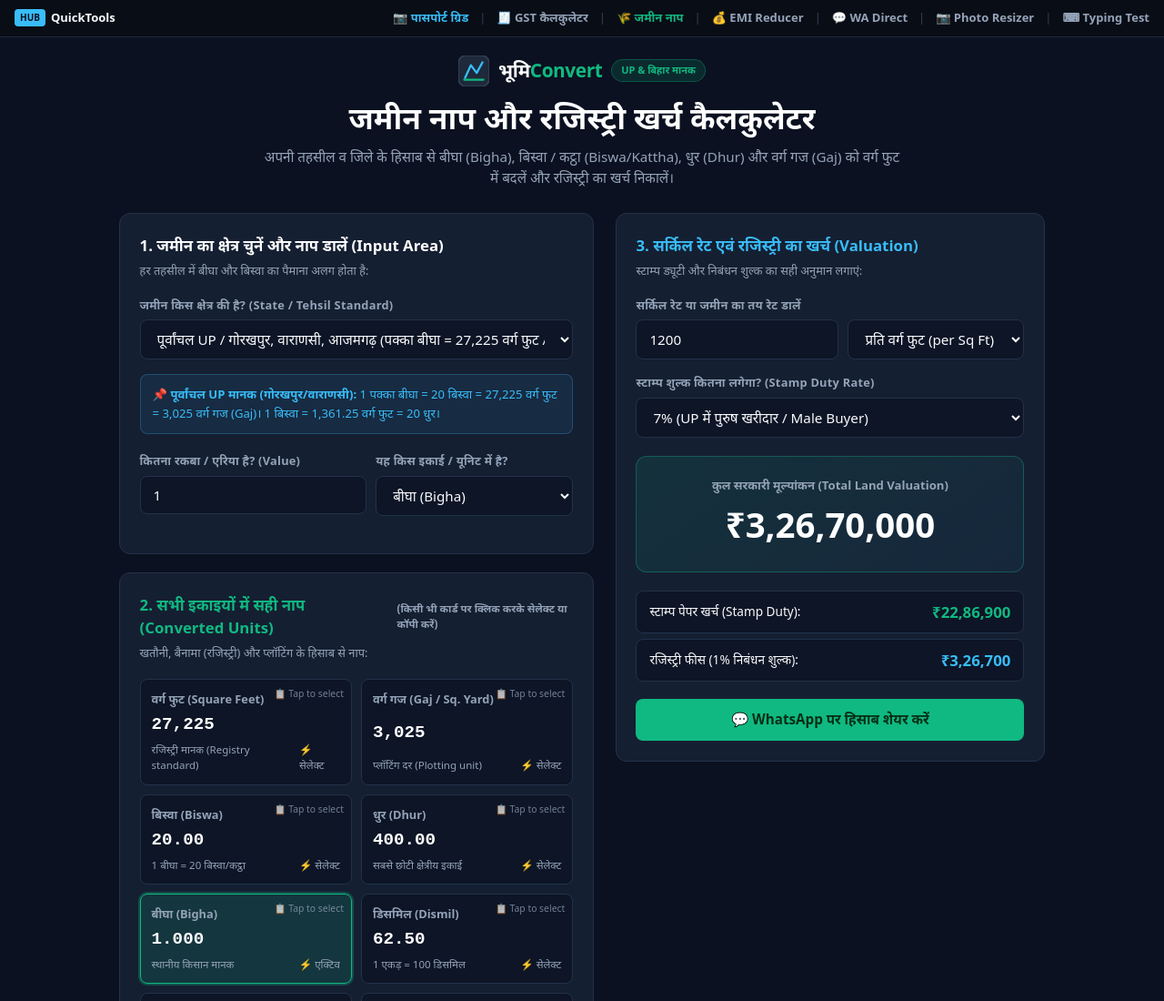
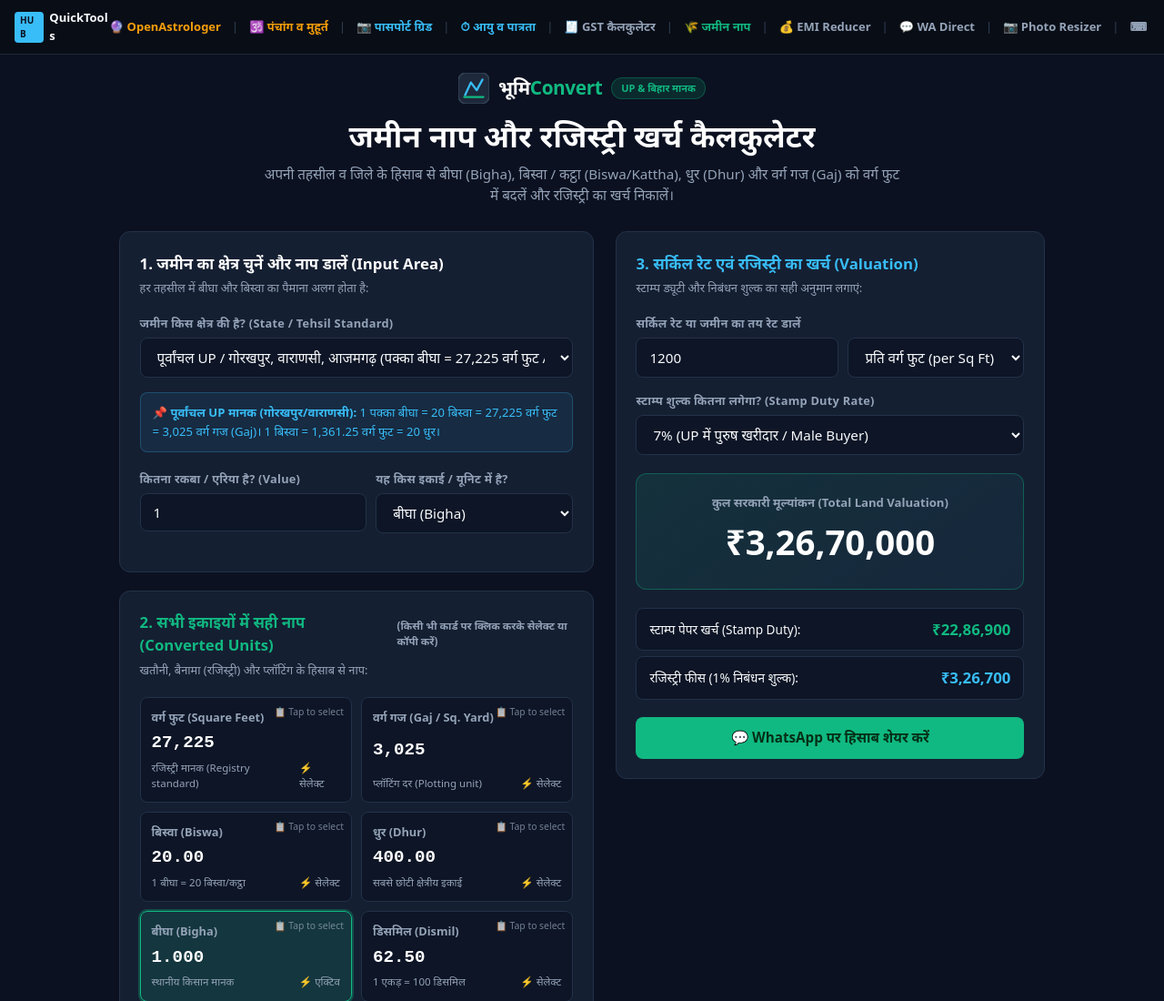
Before and after one commit to unknownuniversem-blip/land-converter, a plain HTML site: page index.html in a window 1280 px wide. Shown: the top 1100 px of the page at 91% size. Drawn offline with Linux system fonts and the light colour scheme.

Commit message:
Sync universal 10-tool navigation bar

```diff
--- a/index.html
+++ b/index.html
@@ -355,7 +355,6 @@
 <body>
 
   <!-- GLOBAL NETWORK HEADER -->
-    <!-- GLOBAL NETWORK HEADER -->
   <div id="quicktools-global-bar" style="background:#090d16; border-bottom:1px solid #1e293b; padding:10px 16px; display:flex; align-items:center; justify-content:space-between; font-family:system-ui, -apple-system, sans-serif; font-size:13px; z-index:99999; position:relative; width:100%; box-sizing:border-box;">
     <div style="display:flex; align-items:center; gap:8px;">
       <a href="https://unknownuniversem-blip.github.io/" style="color:#f8fafc; font-weight:700; text-decoration:none; display:flex; align-items:center; gap:6px;">
@@ -364,7 +363,13 @@
       </a>
     </div>
     <div style="display:flex; align-items:center; gap:12px; overflow-x:auto;">
+      <a href="https://unknownuniversem-blip.github.io/open-astrologer/" style="color:#f59e0b; text-decoration:none; font-weight:600; white-space:nowrap;">🔮 OpenAstrologer</a>
+      <span style="color:#334155;">|</span>
+      <a href="https://unknownuniversem-blip.github.io/panchang-choghadiya/" style="color:#f59e0b; text-decoration:none; font-weight:600; white-space:nowrap;">🕉️ पंचांग व मुहूर्त</a>
+      <span style="color:#334155;">|</span>
       <a href="https://unknownuniversem-blip.github.io/passport-photo-grid/" style="color:#38bdf8; text-decoration:none; font-weight:600; white-space:nowrap;">📷 पासपोर्ट ग्रिड</a>
+      <span style="color:#334155;">|</span>
+      <a href="https://unknownuniversem-blip.github.io/age-eligibility-calc/" style="color:#38bdf8; text-decoration:none; font-weight:600; white-space:nowrap;">⏱ आयु व पात्रता</a>
       <span style="color:#334155;">|</span>
       <a href="https://unknownuniversem-blip.github.io/gst-quick-calc/" style="color:#94a3b8; text-decoration:none; font-weight:600; white-space:nowrap;">🧾 GST कैलकुलेटर</a>
       <span style="color:#334155;">|</span>
```
